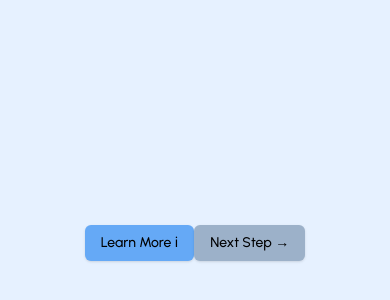
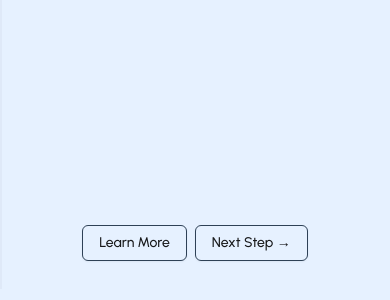
Before and after one commit to iam-hbk/lu5, a Next.js app: page /network-architecture in a window 390 px wide. Shown: the part 1923-2223 px from the top of the page. Built offline with nearby package versions, Linux system fonts and the light colour scheme.

Commit message:
some changes

```diff
--- a/src/app/network-architecture/page.tsx
+++ b/src/app/network-architecture/page.tsx
@@ -1,5 +1,18 @@
+"use client";
+import {
+  AlertDialog,
+  AlertDialogAction,
+  AlertDialogCancel,
+  AlertDialogContent,
+  AlertDialogDescription,
+  AlertDialogFooter,
+  AlertDialogHeader,
+  AlertDialogTitle,
+  AlertDialogTrigger,
+} from "@/components/ui/alert-dialog";
 import { Button } from "@/components/ui/button";
 import { MacbookScroll } from "@/components/ui/macbook-scroll";
+import { TracingBeam } from "@/components/ui/tracing-beam";
 import Link from "next/link";
 import React from "react";
 
@@ -7,7 +20,7 @@ type Props = {};
 
 function Network({}: Props) {
   return (
-    <div className="p-5">
+    <TracingBeam className="p-5">
       <div className="flex flex-col p-5 items-center min-h-screen">
         <h2 className="scroll-m-20 mt-20 text-4xl font-extrabold tracking-tight lg:text-5xl">
           MaaS Network Architecture
@@ -29,12 +42,32 @@ function Network({}: Props) {
           src={`/network.jpg`}
           showGradient={true}
         />
-        <div>
-          <Button className="bg-primary">Learn More ℹ</Button>
-          <Button className="bg-secondary">Next Step →</Button>
+        <div className="flex flex-row gap-2">
+          <AlertDialog>
+            <AlertDialogTrigger asChild>
+              <Button variant="outline">Learn More</Button>
+            </AlertDialogTrigger>
+            <AlertDialogContent>
+              <AlertDialogHeader>
+                <AlertDialogTitle>Step 1</AlertDialogTitle>
+                <AlertDialogDescription>
+                  At this point, we are going to learn about the first step in
+                  the MaaS Network Architecture Diagram. It entails the design
+                  of a computer network. It is a framework for the specification
+                  of a network's physical components and their functional
+                  organization and configuration, its operational principles and
+                  procedures, as well as data formats used in its operation.
+                </AlertDialogDescription>
+              </AlertDialogHeader>
+              <AlertDialogFooter>
+                <AlertDialogAction>Okay</AlertDialogAction>
+              </AlertDialogFooter>
+            </AlertDialogContent>
+          </AlertDialog>
+          <Button variant={"outline"}>Next Step →</Button>
         </div>
       </div>
-    </div>
+    </TracingBeam>
   );
 }
 
--- a/src/components/landing-page.tsx
+++ b/src/components/landing-page.tsx
@@ -3,6 +3,7 @@ import { Highlight } from "./ui/hero-highlight";
 import { TypewriterEffectSmooth } from "./ui/typewriter-effect";
 import { Meteors } from "./ui/meteors";
 import Link from "next/link";
+import { Button } from "./ui/button";
 
 const words = [
   {
@@ -26,10 +27,10 @@ const words = [
 
 export function LandingPage() {
   return (
-    <div className="flex h-screen w-full flex-col items-center justify-center bg-gradient-to-r from-primary to-secondary px-4 md:px-6">
+    <div className="flex h-screen w-full flex-col items-center justify-center bg-gradient-to-r from-primary to-blue-700 dark:to-secondary px-4 md:px-6">
       <Meteors number={30} />
 
-      <div className="space-y-4 text-center">
+      <div className="space-y-4 text-center flex flex-col items-center">
         <h1 className="text-3xl font-bold text-white sm:text-5xl md:text-6xl lg:text-7xl">
           Revolutionize your <Highlight>Mobility!</Highlight>
         </h1>
@@ -43,10 +44,11 @@ export function LandingPage() {
         </div>
 
         <Link href="/explore">
-          <div className="inline-flex items-center justify-center rounded-md bg-white px-4 py-2 font-medium text-[#4338ca] transition-colors duration-300 hover:bg-gray-200 focus:outline-none focus-visible:ring-2 focus-visible:ring-white focus-visible:ring-opacity-75 sm:px-6 sm:py-3">
-            <span className="mr-2 animate-bounce">Get Started</span>
-            <ArrowRightIcon className="h-4 w-4 sm:h-5 sm:w-5" />
-          </div>
+          <Button variant={"outline"} className="flex border-none flex-row dark:bg-primary">
+            <span className="mr-1 animate-bounce">Get</span>
+            <span className="mr-1 animate-bounce delay-75">Started</span>
+            <ArrowRightIcon className="h-4 w-4 animate-bounce delay-150 sm:h-5 sm:w-5" />
+          </Button>
         </Link>
       </div>
     </div>
--- a/src/components/navigation.tsx
+++ b/src/components/navigation.tsx
@@ -20,11 +20,11 @@ type Props = {};
 
 const Menu = (props: Props) => {
   const pathname = usePathname();
-  if (pathname === "/") return null;
 
   return (
     <NavigationMenu className="m-2">
       <NavigationMenuList>
+        {pathname === "/" ? null : (
           <NavigationMenuItem>
             <Link href="/" legacyBehavior passHref>
               <NavigationMenuLink className={navigationMenuTriggerStyle()}>
@@ -32,6 +32,7 @@ const Menu = (props: Props) => {
               </NavigationMenuLink>
             </Link>
           </NavigationMenuItem>
+        )}
         <NavigationMenuItem>
           <ModeToggle />
         </NavigationMenuItem>
--- a/src/components/theme-toggle.tsx
+++ b/src/components/theme-toggle.tsx
@@ -17,7 +17,7 @@ export function ModeToggle() {
     //   <DropdownMenuTrigger asChild>
     <Button
       variant={"outline"}
-      className="rounded-lg border-none flex gap-3"
+      className="rounded-lg border-none flex gap-3 dark:bg-primary"
       // size="icon"
       onClick={toggleTheme}
     >
--- a/src/components/ui/macbook-scroll.tsx
+++ b/src/components/ui/macbook-scroll.tsx
@@ -87,7 +87,7 @@ export const Lid = ({
         className="h-[12rem] w-[32rem]  relative"
       >
         <div className="absolute inset-0 rounded-lg flex items-center justify-center">
-          <span className="text-white">HBK</span>
+          {/* <span className="text-white">HBK</span> */}
         </div>
       </div>
       <motion.div
--- /dev/null
+++ b/src/components/ui/tracing-beam.tsx
@@ -0,0 +1,128 @@
+"use client";
+import React, { useEffect, useRef, useState } from "react";
+import {
+  motion,
+  useTransform,
+  useScroll,
+  useVelocity,
+  useSpring,
+} from "framer-motion";
+import { cn } from "@/lib/utils";
+
+export const TracingBeam = ({
+  children,
+  className,
+}: {
+  children: React.ReactNode;
+  className?: string;
+}) => {
+  const ref = useRef<HTMLDivElement>(null);
+  const { scrollYProgress } = useScroll({
+    target: ref,
+    offset: ["start start", "end start"],
+  });
+
+  const contentRef = useRef<HTMLDivElement>(null);
+  const [svgHeight, setSvgHeight] = useState(0);
+
+  useEffect(() => {
+    if (contentRef.current) {
+      setSvgHeight(contentRef.current.offsetHeight);
+    }
+  }, []);
+
+  const y1 = useSpring(
+    useTransform(scrollYProgress, [0, 0.8], [50, svgHeight]),
+    {
+      stiffness: 500,
+      damping: 90,
+    }
+  );
+  const y2 = useSpring(
+    useTransform(scrollYProgress, [0, 1], [50, svgHeight - 200]),
+    {
+      stiffness: 500,
+      damping: 90,
+    }
+  );
+
+  return (
+    <motion.div
+      ref={ref}
+      className={cn("relative w-full max-w-4xl mx-auto h-full", className)}
+    >
+      <div className="absolute -left-4 md:-left-20 top-3">
+        <motion.div
+          transition={{
+            duration: 0.2,
+            delay: 0.5,
+          }}
+          animate={{
+            boxShadow:
+              scrollYProgress.get() > 0
+                ? "none"
+                : "rgba(0, 0, 0, 0.24) 0px 3px 8px",
+          }}
+          className="ml-[27px] h-4 w-4 rounded-full border border-netural-200 shadow-sm flex items-center justify-center"
+        >
+          <motion.div
+            transition={{
+              duration: 0.2,
+              delay: 0.5,
+            }}
+            animate={{
+              backgroundColor:
+                scrollYProgress.get() > 0 ? "white" : "var(--emerald-500)",
+              borderColor:
+                scrollYProgress.get() > 0 ? "white" : "var(--emerald-600)",
+            }}
+            className="h-2 w-2  rounded-full border border-neutral-300 bg-white"
+          />
+        </motion.div>
+        <svg
+          viewBox={`0 0 20 ${svgHeight}`}
+          width="20"
+          height={svgHeight} // Set the SVG height
+          className=" ml-4 block"
+          aria-hidden="true"
+        >
+          <motion.path
+            d={`M 1 0V -36 l 18 24 V ${svgHeight * 0.8} l -18 24V ${svgHeight}`}
+            fill="none"
+            stroke="#9091A0"
+            strokeOpacity="0.16"
+            transition={{
+              duration: 10,
+            }}
+          ></motion.path>
+          <motion.path
+            d={`M 1 0V -36 l 18 24 V ${svgHeight * 0.8} l -18 24V ${svgHeight}`}
+            fill="none"
+            stroke="url(#gradient)"
+            strokeWidth="1.25"
+            className="motion-reduce:hidden"
+            transition={{
+              duration: 10,
+            }}
+          ></motion.path>
+          <defs>
+            <motion.linearGradient
+              id="gradient"
+              gradientUnits="userSpaceOnUse"
+              x1="0"
+              x2="0"
+              y1={y1} // set y1 for gradient
+              y2={y2} // set y2 for gradient
+            >
+              <stop stopColor="#18CCFC" stopOpacity="0"></stop>
+              <stop stopColor="#18CCFC"></stop>
+              <stop offset="0.325" stopColor="#6344F5"></stop>
+              <stop offset="1" stopColor="#AE48FF" stopOpacity="0"></stop>
+            </motion.linearGradient>
+          </defs>
+        </svg>
+      </div>
+      <div ref={contentRef}>{children}</div>
+    </motion.div>
+  );
+};
```
Lines whose indentation alone changed are shown as unchanged.
